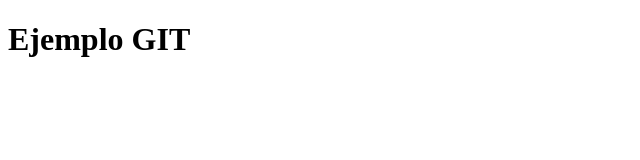
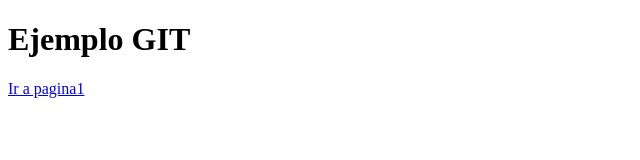
Before and after one commit to Dustnoob/miweb, a plain HTML site: page index.html in a window 1280 px wide. Shown: the whole page, without its empty margins (0-640 px from the left). Drawn offline with Linux system fonts and the light colour scheme.

Commit message:
Agregando cambios de index y pag1

```diff
--- a/index.html
+++ b/index.html
@@ -8,5 +8,6 @@
 </head>
 <body>
     <h1>Ejemplo GIT</h1>
+    <a href="./pagina1.html">Ir a pagina1</a>
 </body>
 </html>
```
